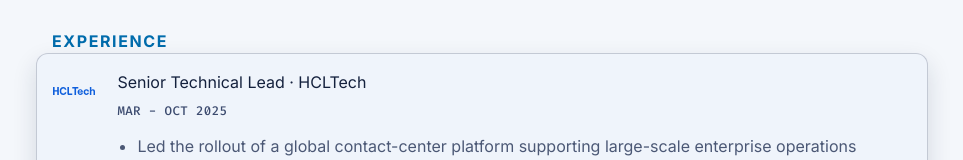
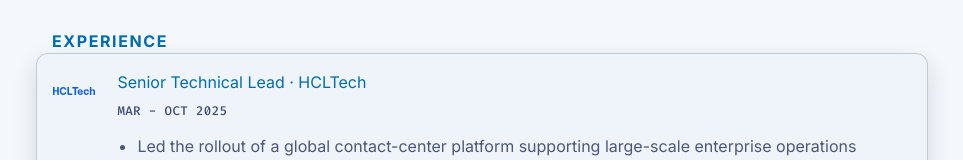
Before and after one commit to kurtluu/portfolio, a React (Vite) app in the folder react-ts-site/: page / in a window 1280 px wide. In both pictures the pointer is over the element "Senior Technical Lead · HCLTech". Shown: the part 808-968 px from the top of the page, without its empty margins (158-1121 px from the left). Built offline with nearby package versions, Linux system fonts and the light colour scheme.

Commit message:
Highlight experience titles on hover

```diff
--- a/react-ts-site/src/styles.css
+++ b/react-ts-site/src/styles.css
@@ -408,6 +408,12 @@
   margin: 0;
   font-size: 1rem;
   color: var(--text);
+  transition: color 0.22s ease;
+}
+
+.timeline-item:hover h3,
+.timeline-item:focus-visible h3 {
+  color: var(--accent);
 }
 
 .timeline-logo-wrap {
```
